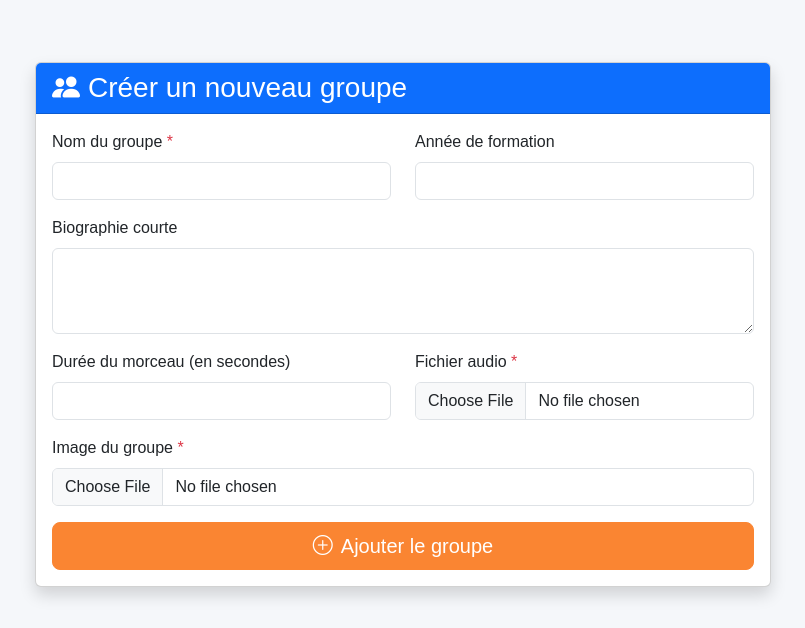
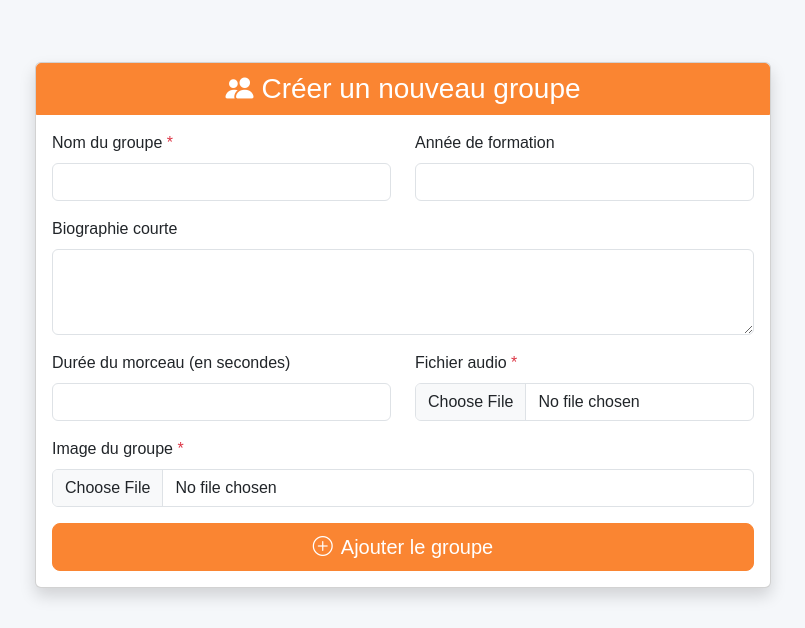
Before and after one commit to LilianSCH1/SAE_DevWeb_S3, a PHP site: page /creer_groupe.php in a window 1280 px wide. Shown: the part 66-694 px from the top of the page, without its empty margins (237-1042 px from the left). Run offline with PHP 8.4, Linux system fonts and the light colour scheme; the visitor is signed in with stand-in values (Sample User, id 1).

Commit message:
mise en page création

```diff
--- a/create/creer_artiste.php
+++ b/create/creer_artiste.php
@@ -86,7 +86,7 @@ if ($_SERVER['REQUEST_METHOD'] === 'POST') {
         <div class="row justify-content-center">
             <div class="col-md-8">
                 <div class="card shadow">
-                    <div class="card-header bg-primary text-white">
+                    <div class="card-header btn btn-primary btn-lg">
                         <h3 class="card-title mb-0"><i class="bi bi-person-fill me-2"></i>Créer un nouvel artiste</h3>
                     </div>
                     <div class="card-body">
--- a/create/creer_groupe.php
+++ b/create/creer_groupe.php
@@ -86,8 +86,8 @@ if ($_SERVER['REQUEST_METHOD'] === 'POST') {
         <div class="row justify-content-center">
             <div class="col-md-8">
                 <div class="card shadow">
-                    <div class="card-header bg-primary text-white">
-                        <h3 class="card-title mb-0"><i class="bi bi-people-fill me-2"></i>Créer un nouveau groupe</h3>
+                    <div class="card-header btn btn-primary btn-lg">
+                        <h3 class="card-title mb-0"><i class="bi bi-people-fill me-2" ></i>Créer un nouveau groupe</h3>
                     </div>
                     <div class="card-body">
                         <?php if ($message): ?>
--- a/create/creer_musique.php
+++ b/create/creer_musique.php
@@ -86,7 +86,7 @@ if ($_SERVER['REQUEST_METHOD'] === 'POST') {
         <div class="row justify-content-center">
             <div class="col-md-8">
                 <div class="card shadow">
-                    <div class="card-header bg-primary text-white">
+                    <div class="card-header btn btn-primary btn-lg">
                         <h3 class="card-title mb-0"><i class="bi bi-music-note-beamed me-2"></i>Créer une nouvelle musique</h3>
                     </div>
                     <div class="card-body">
```
